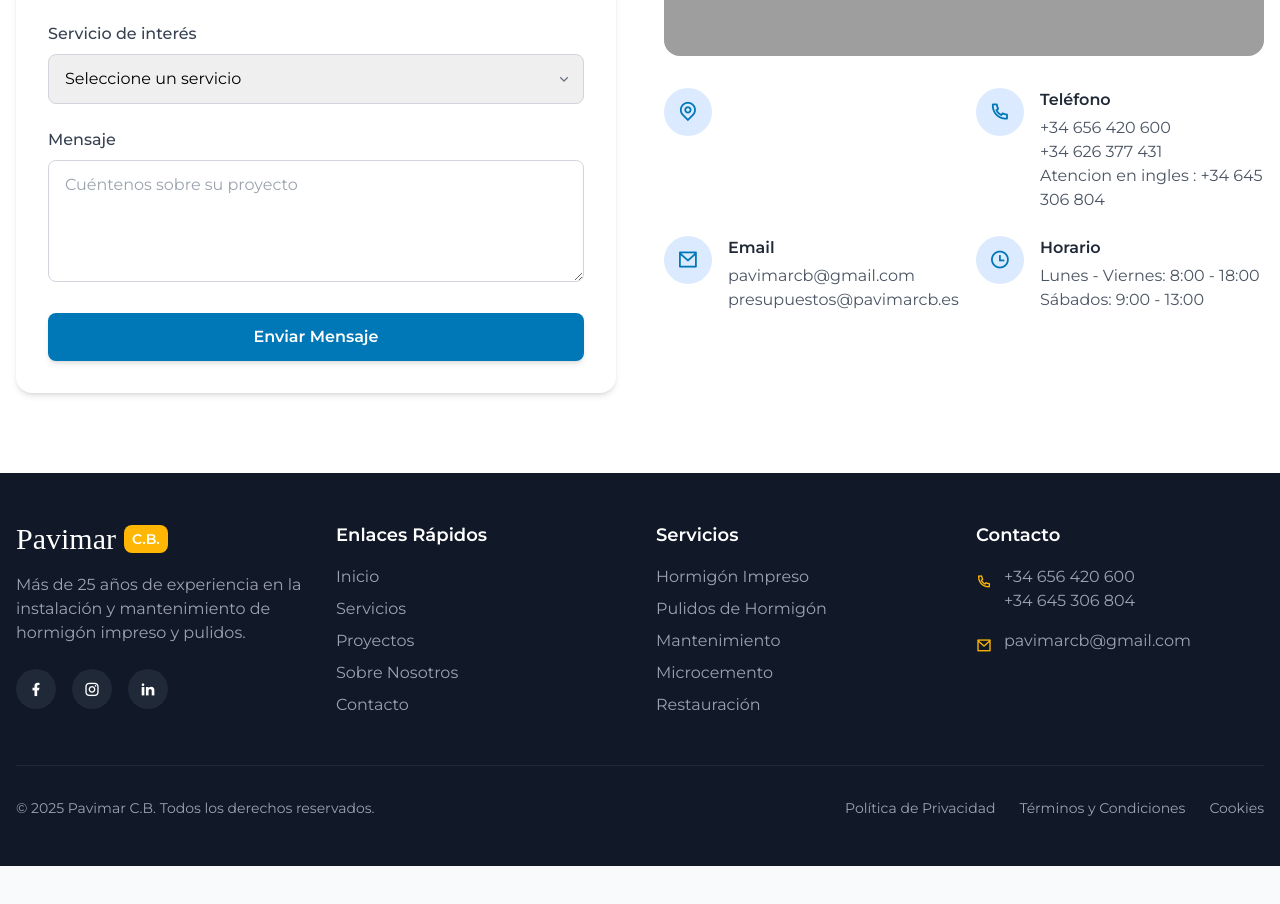
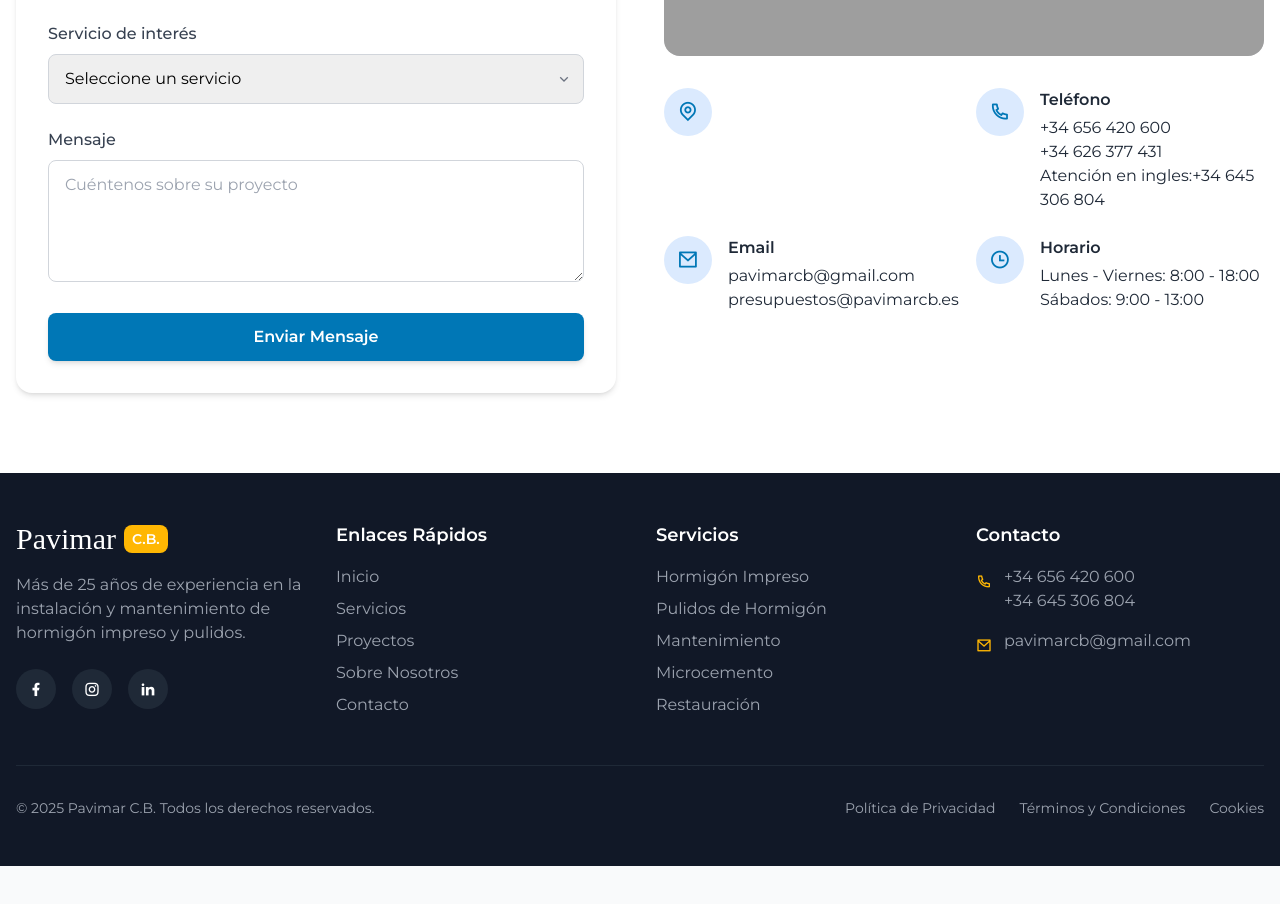
Before and after one commit to kastuo/pavimarcb, a plain HTML site: page index.html in a window 1280 px wide. Shown: the part 4196-5100 px from the top of the page. Drawn offline with nearby package versions, Linux system fonts and the light colour scheme; grey boxes are pictures that could not be loaded.

Commit message:
nuevo form

```diff
--- a/index.html
+++ b/index.html
@@ -818,8 +818,8 @@
                             </div>
                             <div>
                                 <h3 class="font-semibold text-gray-800 mb-1">Teléfono</h3>
-                                <p class="text-gray-600">+34 656 420 600<br>+34 626 377 431</p>
-                                <p class="text-gray-600">Atencion en ingles : +34 645 306 804</p>
+                                <p class="text-gray-800">+34 656 420 600<br>+34 626 377 431</p>
+                                <p class="text-gray-800">Atención en ingles:+34 645 306 804</p>
                             </div>
                         </div>
 
@@ -829,7 +829,7 @@
                             </div>
                             <div>
                                 <h3 class="font-semibold text-gray-800 mb-1">Email</h3>
-                                <p class="text-gray-600">pavimarcb@gmail.com<br>presupuestos@pavimarcb.es</p>
+                                <p class="text-gray-800">pavimarcb@gmail.com<br>presupuestos@pavimarcb.es</p>
                             </div>
                         </div>
 
@@ -839,7 +839,7 @@
                             </div>
                             <div>
                                 <h3 class="font-semibold text-gray-800 mb-1">Horario</h3>
-                                <p class="text-gray-600">Lunes - Viernes: 8:00 - 18:00<br>Sábados: 9:00 - 13:00</p>
+                                <p class="text-gray-800">Lunes - Viernes: 8:00 - 18:00<br>Sábados: 9:00 - 13:00</p>
                             </div>
                         </div>
                     </div>
```
